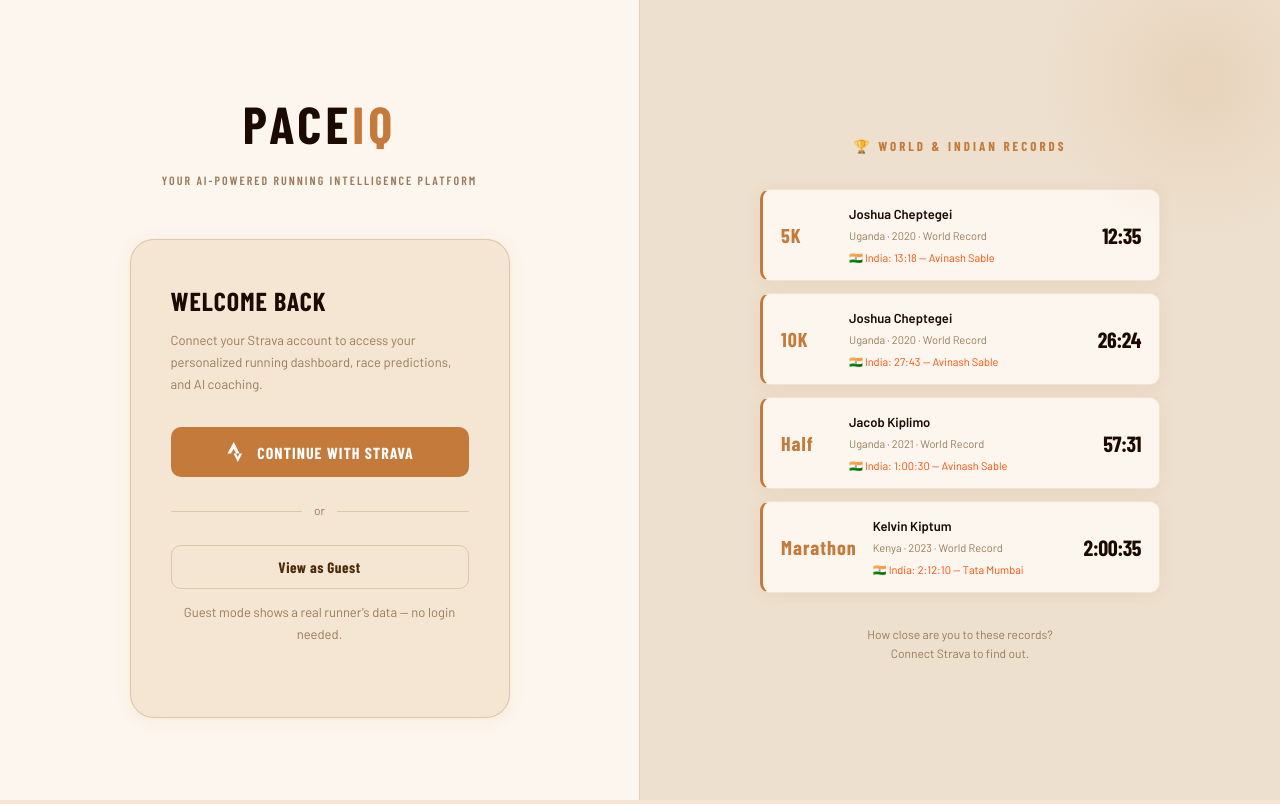
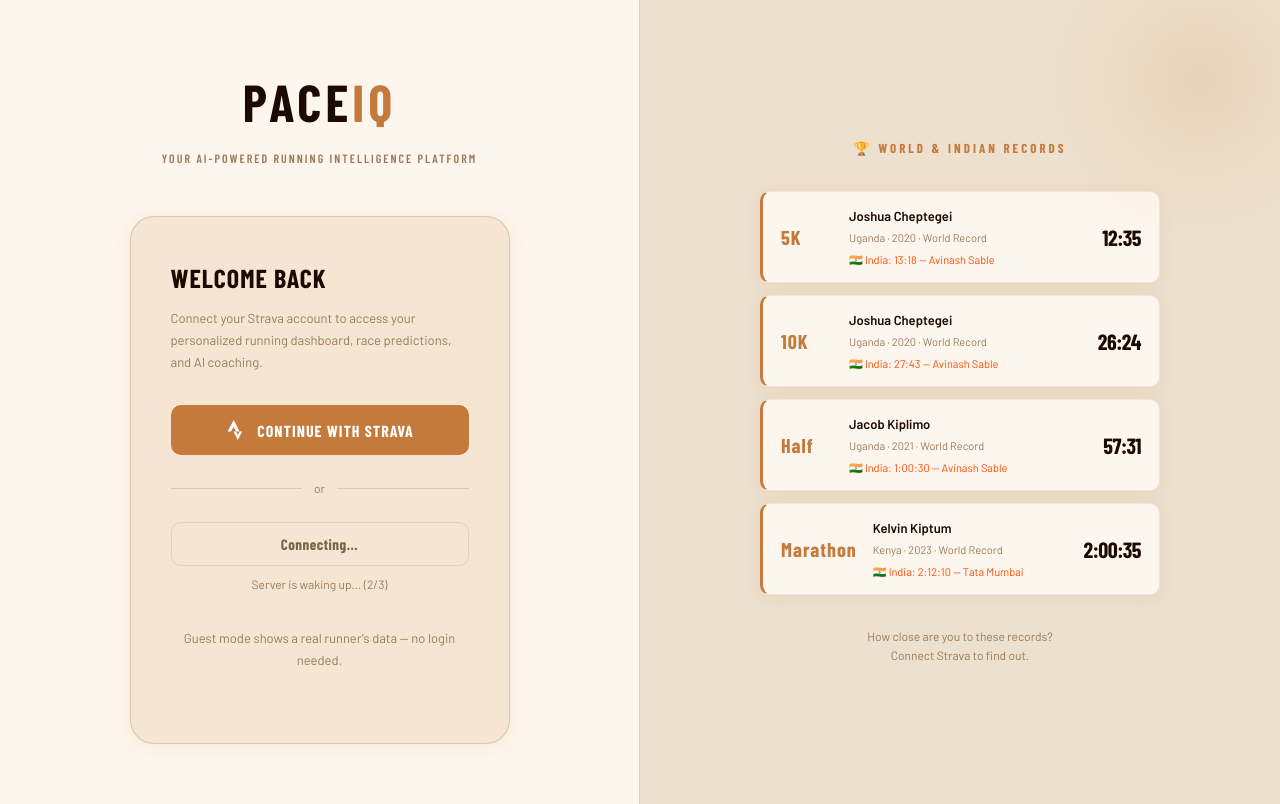
Before and after one commit to Tushar05j/running, a React (Create React App) app in the folder frontend/: page / in a window 1280 px wide. Both pictures are taken after a click on the button "View as Guest". Built offline with nearby package versions, Linux system fonts and the light colour scheme; no server answers; a web font is replaced by a local one.

Commit message:
Fix guest mode cold start

```diff
--- a/frontend/src/App.js
+++ b/frontend/src/App.js
@@ -9,6 +9,8 @@
 import Navbar             from "./components/Navbar";
 import RouteComparisonApp from "./components/RouteComparisonApp";
 import Prediction         from "./pages/Prediction";
+
+const API = "https://paceiq.onrender.com";
 
 // ─── INNER APP ────────────────────────────────────────────────────────────────
 function AppContent({ onLogout, isGuest }) {
@@ -52,25 +54,30 @@
 
 // ─── ROOT APP ─────────────────────────────────────────────────────────────────
 function App() {
-  const [appState,   setAppState]   = useState("loading");
-  const [isGuest,    setIsGuest]    = useState(false);
-  const [loggingOut, setLoggingOut] = useState(false);
-  const [syncing,    setSyncing]    = useState(false);
+  const [appState,      setAppState]      = useState("loading");
+  const [isGuest,       setIsGuest]       = useState(false);
+  const [loggingOut,    setLoggingOut]    = useState(false);
+  const [syncing,       setSyncing]       = useState(false);
+  const [guestLoading,  setGuestLoading]  = useState(false);
+  const [wakeMsg,       setWakeMsg]       = useState("");
 
-  // ── Run IMMEDIATELY on mount — before loading screen even shows ───────────
+  // ── Wake up Render on mount ───────────────────────────────────────────────
+  useEffect(() => {
+    // Ping backend immediately so it starts waking up
+    fetch(`${API}/`).catch(() => {});
+  }, []);
+
+  // ── Handle Strava redirect ────────────────────────────────────────────────
   useEffect(() => {
     const params     = new URLSearchParams(window.location.search);
     const fromStrava = params.get("strava") === "connected";
 
     if (fromStrava) {
-      // Clean URL right away
       window.history.replaceState({}, "", "/");
-      // Set syncing state so we show a syncing message
       setSyncing(true);
 
-      // Sync then go to app
-      fetch("https://paceiq.onrender.com/api/strava/activities")
-        .then(() => fetch("https://paceiq.onrender.com/api/analytics/dashboard"))
+      fetch(`${API}/api/strava/activities`)
+        .then(() => fetch(`${API}/api/analytics/dashboard`))
         .then(res => res.json())
         .then(data => {
           setSyncing(false);
@@ -81,15 +88,13 @@
           setAppState("login");
         });
     }
-  }, []); // runs once on mount
+  }, []); // eslint-disable-line react-hooks/exhaustive-deps
 
-  // ── Loading screen complete — normal app start ────────────────────────────
+  // ── Loading screen complete ───────────────────────────────────────────────
   const handleLoadingComplete = async () => {
-    // If we're already handling a strava redirect, don't interfere
     if (syncing) return;
-
     try {
-      const res  = await fetch("https://paceiq.onrender.com/api/analytics/dashboard");
+      const res  = await fetch(`${API}/api/analytics/dashboard`);
       const data = await res.json();
       setAppState(data.totalRuns > 0 ? "app" : "login");
     } catch {
@@ -97,19 +102,41 @@
     }
   };
 
-  // ── Guest login ────────────────────────────────────────────────────────────
+  // ── Guest login with wake-up retry ───────────────────────────────────────
   const handleGuestLogin = async () => {
+    setGuestLoading(true);
+    setWakeMsg("Connecting to server...");
+
+    // Try up to 3 times with delay (handles Render cold start)
+    for (let attempt = 1; attempt <= 3; attempt++) {
       try {
-      const res  = await fetch("https://paceiq.onrender.com/api/analytics/dashboard");
+        if (attempt > 1) {
+          setWakeMsg(`Server is waking up... (${attempt}/3)`);
+          await new Promise(r => setTimeout(r, 5000)); // wait 5 sec between retries
+        }
+
+        const res  = await fetch(`${API}/api/analytics/dashboard`);
         const data = await res.json();
+
         if (data.totalRuns > 0) {
           setIsGuest(true);
+          setGuestLoading(false);
+          setWakeMsg("");
           setAppState("app");
+          return;
         } else {
-        alert("No data available for guest mode yet. Please sync Strava first.");
+          setGuestLoading(false);
+          setWakeMsg("");
+          alert("No data available for guest mode yet.");
+          return;
         }
-    } catch {
-      alert("Could not connect to server. Make sure the backend is running.");
+      } catch (err) {
+        if (attempt === 3) {
+          setGuestLoading(false);
+          setWakeMsg("");
+          alert("Server is taking too long to wake up. Please try again in 30 seconds.");
+        }
+      }
     }
   };
 
@@ -122,7 +149,7 @@
     }
     setLoggingOut(true);
     try {
-      await fetch("https://paceiq.onrender.com/api/strava/logout", { method: "POST" });
+      await fetch(`${API}/api/strava/logout`, { method: "POST" });
     } catch (err) {
       console.log("Backend logout error:", err.message);
     } finally {
@@ -134,17 +161,13 @@
     }
   };
 
-  // ── Syncing overlay (shown while importing Strava data after OAuth) ────────
+  // ── Syncing overlay ────────────────────────────────────────────────────────
   if (syncing) {
     return (
       <div style={{
-        display:        "flex",
-        flexDirection:  "column",
-        alignItems:     "center",
-        justifyContent: "center",
-        minHeight:      "100vh",
-        background:     "var(--bg-1)",
-        gap:            16,
+        display: "flex", flexDirection: "column",
+        alignItems: "center", justifyContent: "center",
+        minHeight: "100vh", background: "var(--bg-1)", gap: 16,
       }}>
         <div style={{ fontSize: 28, fontWeight: 700, color: "var(--primary)" }}>
           PACE<span style={{ color: "var(--text-primary)" }}>IQ</span>
@@ -152,27 +175,13 @@
         <p style={{ color: "var(--text-muted)", fontSize: 14, marginTop: 8 }}>
           Importing your Strava runs...
         </p>
+        <div style={{ width: 200, height: 4, background: "var(--border)", borderRadius: 2, overflow: "hidden" }}>
           <div style={{
-          width: 200,
-          height: 4,
-          background: "var(--border)",
-          borderRadius: 2,
-          overflow: "hidden",
-        }}>
-          <div style={{
-            height: "100%",
-            width: "60%",
-            background: "var(--primary)",
-            borderRadius: 2,
-            animation: "slide 1.2s ease-in-out infinite",
+            height: "100%", width: "60%", background: "var(--primary)",
+            borderRadius: 2, animation: "slide 1.2s ease-in-out infinite",
           }} />
         </div>
-        <style>{`
-          @keyframes slide {
-            0%   { transform: translateX(-100%) }
-            100% { transform: translateX(300%) }
-          }
-        `}</style>
+        <style>{`@keyframes slide { 0%{transform:translateX(-100%)} 100%{transform:translateX(300%)} }`}</style>
       </div>
     );
   }
@@ -181,13 +190,8 @@
   if (loggingOut) {
     return (
       <div style={{
-        display:        "flex",
-        flexDirection:  "column",
-        alignItems:     "center",
-        justifyContent: "center",
-        minHeight:      "100vh",
-        background:     "var(--bg-1)",
-        gap:            16,
+        display: "flex", alignItems: "center", justifyContent: "center",
+        minHeight: "100vh", background: "var(--bg-1)",
       }}>
         <p style={{ color: "var(--text-muted)", fontSize: 14 }}>Logging out...</p>
       </div>
@@ -199,7 +203,13 @@
   }
 
   if (appState === "login") {
-    return <Login onGuestLogin={handleGuestLogin} />;
+    return (
+      <Login
+        onGuestLogin={handleGuestLogin}
+        guestLoading={guestLoading}
+        wakeMsg={wakeMsg}
+      />
+    );
   }
 
   return (
--- a/frontend/src/pages/Login.js
+++ b/frontend/src/pages/Login.js
@@ -21,7 +21,7 @@
   },
 ];
 
-function Login({ onGuestLogin }) {
+function Login({ onGuestLogin, guestLoading, wakeMsg }) {
   const connectStrava = () => {
     window.location.href = "https://paceiq.onrender.com/auth/strava";
   };
@@ -52,9 +52,21 @@
           <div className="login-divider">or</div>
 
           {/* Guest login */}
-          <button className="guest-btn" onClick={onGuestLogin}>
-            View as Guest
+          <button
+            className="guest-btn"
+            onClick={onGuestLogin}
+            disabled={guestLoading}
+            style={{ opacity: guestLoading ? 0.7 : 1 }}
+          >
+            {guestLoading ? "Connecting..." : "View as Guest"}
           </button>
+
+          {/* Wake up message */}
+          {wakeMsg && (
+            <p style={{ fontSize: 12, color: "var(--text-muted)", marginTop: 8, textAlign: "center" }}>
+              {wakeMsg}
+            </p>
+          )}
 
           <p className="login-note" style={{ marginTop: 12 }}>
             Guest mode shows a real runner's data — no login needed.
@@ -70,7 +82,6 @@
           {RECORDS.map((rec) => (
             <div key={rec.distance} className="record-item">
               <div className="record-distance">{rec.distance}</div>
-
               <div className="record-info">
                 <div className="record-name">{rec.wr.holder}</div>
                 <div className="record-holder">
@@ -80,7 +91,6 @@
                   🇮🇳 India: {rec.india.time} — {rec.india.holder}
                 </div>
               </div>
-
               <div className="record-time">{rec.wr.time}</div>
             </div>
           ))}
```
Lines whose indentation alone changed are shown as unchanged.
